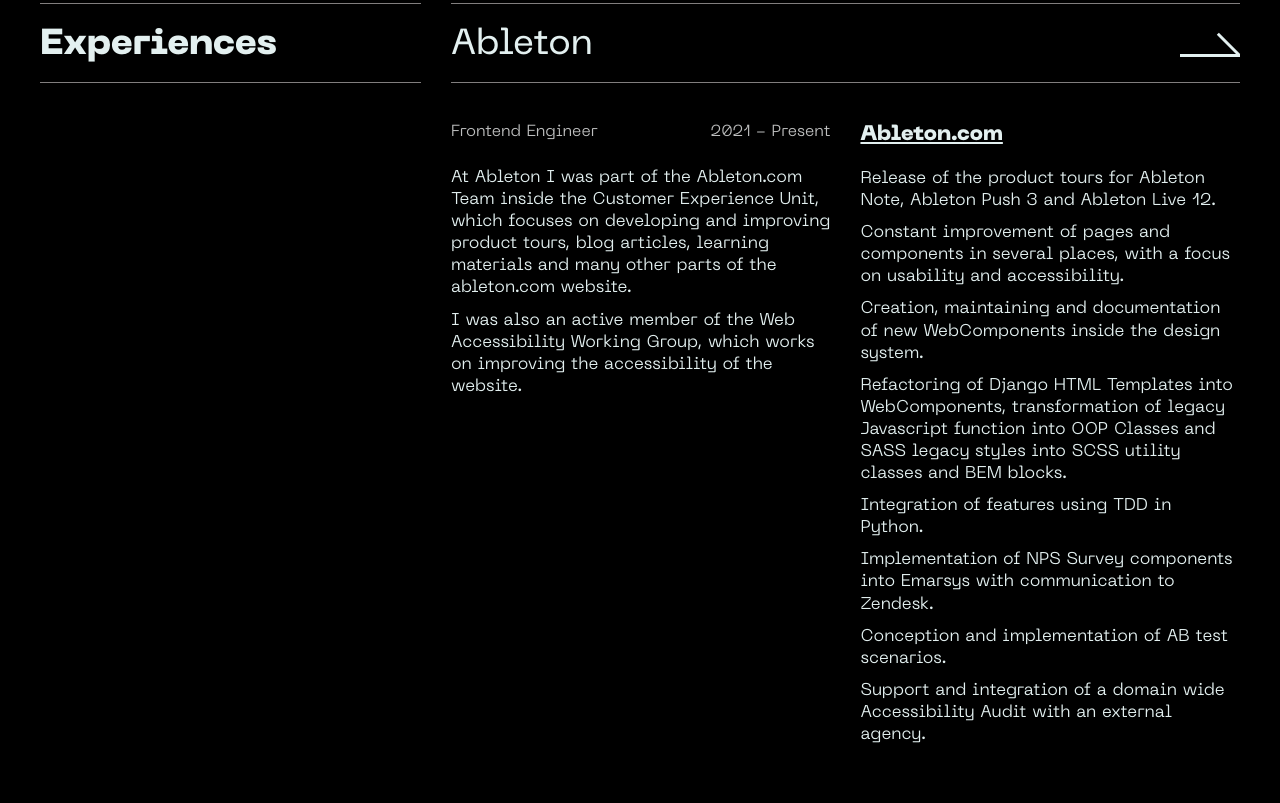
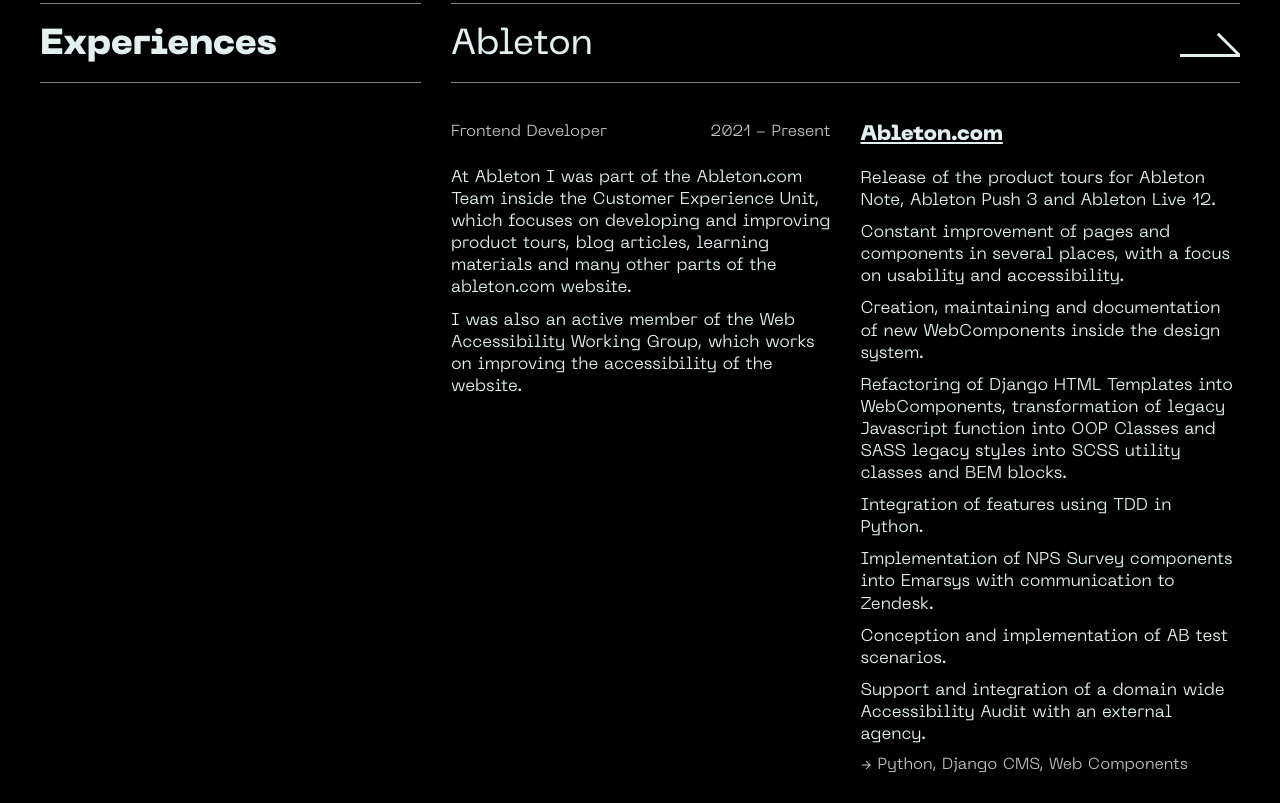
Before and after one commit to GernotBuettner/gernotbuettner.github.io, an Eleventy site: page src/index.njk in a window 1280 px wide. Shown: the part 797-1600 px from the top of the page. Built offline with nearby package versions, Linux system fonts and the light colour scheme; Eleventy itself is replaced by a stand-in of ours; files that its build step writes are made by us from their sources.

Commit message:
Content updates

```diff
--- a/src/_data/jobs.json
+++ b/src/_data/jobs.json
@@ -2,14 +2,15 @@
 	{
 		"company": "Ableton",
 		"link": "https://ableton.com",
-		"role": "Frontend Engineer",
+		"role": "Frontend Developer",
 		"timeframe": "2021 - Present",
 		"description": "<p>At Ableton I was part of the Ableton.com Team inside the Customer Experience Unit, which focuses on developing and improving product tours, blog articles, learning materials and many other parts of the ableton.com website.</p><p> I was also an active member of the Web Accessibility Working Group, which works on improving the accessibility of the website.",
 		"projects": [
 			{
 				"name": "Ableton.com",
 				"link": "https://ableton.com",
-				"description": "<p>Release of the product tours for Ableton Note, Ableton Push 3 and Ableton Live 12.</p><p>Constant improvement of pages and components in several places, with a focus on usability and accessibility.</p><p>Creation, maintaining and documentation of new WebComponents inside the design system.</p><p>Refactoring of Django HTML Templates into WebComponents, transformation of legacy Javascript function into OOP Classes and SASS legacy styles into SCSS utility classes and BEM blocks. </p><p>Integration of features using TDD in Python.</p><p>Implementation of NPS Survey components into Emarsys with communication to Zendesk.<p></p> Conception and implementation of AB test scenarios.</p><p>Support and integration of a domain wide Accessibility Audit with an external agency.</p>"
+				"description": "<p>Release of the product tours for Ableton Note, Ableton Push 3 and Ableton Live 12.</p><p>Constant improvement of pages and components in several places, with a focus on usability and accessibility.</p><p>Creation, maintaining and documentation of new WebComponents inside the design system.</p><p>Refactoring of Django HTML Templates into WebComponents, transformation of legacy Javascript function into OOP Classes and SASS legacy styles into SCSS utility classes and BEM blocks. </p><p>Integration of features using TDD in Python.</p><p>Implementation of NPS Survey components into Emarsys with communication to Zendesk.<p></p> Conception and implementation of AB test scenarios.</p><p>Support and integration of a domain wide Accessibility Audit with an external agency.</p>",
+				"techstack": "Python, Django CMS, Web Components"
 			}
 		]
 	},
--- a/src/_includes/macros/_music-project.njk
+++ b/src/_includes/macros/_music-project.njk
@@ -2,7 +2,7 @@
 	<div class="project project--music">
 		<div class="project__headline">
 			{% if music_project.link %}
-				<a class="project__link" href="{{ music_project.link }}">
+				<a class="project__link" href="{{ music_project.link }}" target="_blank" rel="noopener noreferrer">
 			{% endif %}
 				<h4 class="project__headline-text">{{ music_project.name }}</h4>
 			{% if music_project.link %}
--- a/src/_includes/macros/_project.njk
+++ b/src/_includes/macros/_project.njk
@@ -8,5 +8,8 @@
 			</a>
 		{% endif %}
 		<div class="project__text ugc">{{ project.description | safe }}</div>
+		{% if project.techstack %}
+			<p class="project__techstack">→ {{ project.techstack }}</p>
+		{% endif %}
 	</div>
 {% endmacro %}
--- a/src/assets/scss/blocks/_project.scss
+++ b/src/assets/scss/blocks/_project.scss
@@ -28,12 +28,18 @@
 
 	&__link {
 		@include link();
-		display: block;
+		display: flex;
 	}
 
 	&--music &__link {
 		text-decoration: none;
 		@include arrowIcon();
+	}
+
+	&__techstack {
+		@include font(detail);
+		color: var(--base-text-color);
+		margin-top: $base1;
 	}
 
 	&__text {
```
